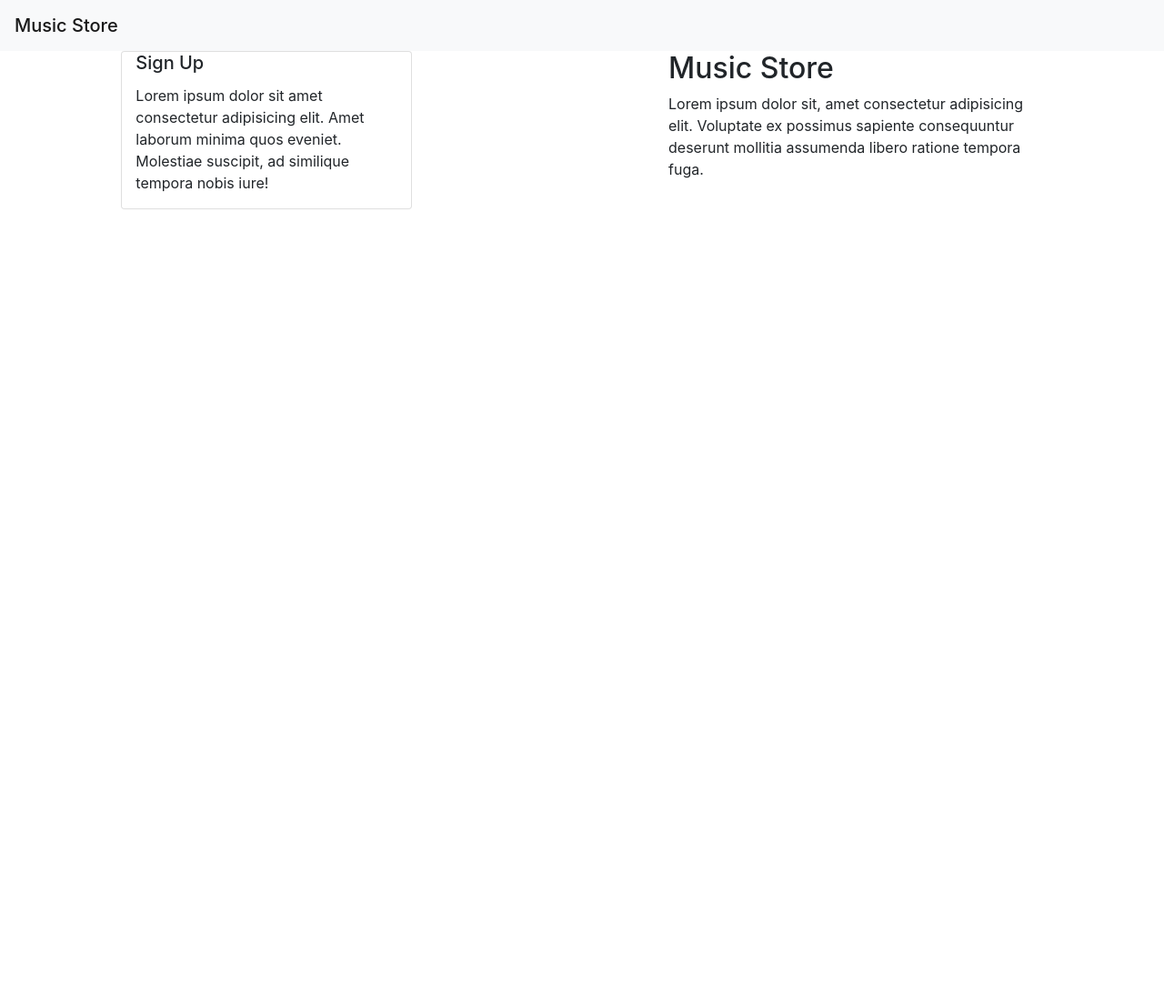
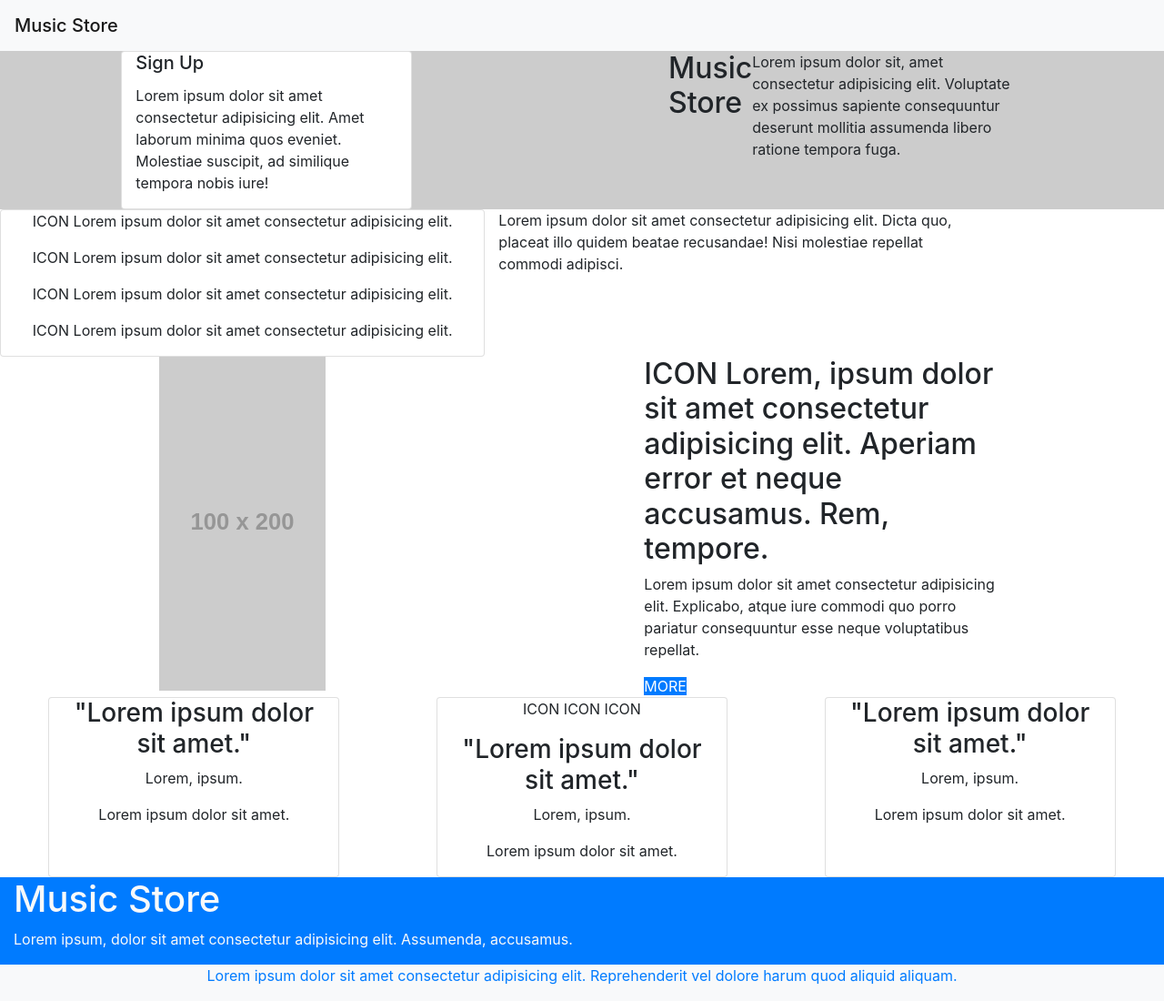
Before and after one commit to ethanboone/Checkpoint1, a plain HTML site: page index.html in a window 1280 px wide. Shown: the whole page at 91% size. Before the commit the page ends 800 px from the top, so only its background shows below. Drawn offline with nearby package versions, Linux system fonts and the light colour scheme; placeholder pictures from the web are drawn by us.

Commit message:
completed bootstrap template

```diff
--- a/index.html
+++ b/index.html
@@ -21,47 +21,64 @@
     <main>
         <div class="container-fluid">
             <div class="row background-image justify-content-around">
-                <div class="col-12 col-md-3 card d-flex">
+                <div class="col-10 col-md-3 card d-flex">
                     <h5 class="card-title">Sign Up</h5>
                     <p>Lorem ipsum dolor sit amet consectetur adipisicing elit. Amet laborum minima quos eveniet.
                         Molestiae suscipit, ad similique tempora nobis iure!</p>
                 </div>
 
-                <div class="col-4 s-flex">
+                <div class="col-10 col-md-4 d-md-flex d-none">
                     <h2>Music Store</h2>
                     <p>Lorem ipsum dolor sit, amet consectetur adipisicing elit. Voluptate ex possimus sapiente
                         consequuntur deserunt mollitia assumenda libero ratione tempora fuga.</p>
                 </div>
             </div>
             <div class="row">
-                <div class="col">
-
+                <div class="col-12 col-md-5 d-flex order-sm-1">
+                    <h2></h2>
+                    <p>Lorem ipsum dolor sit amet consectetur adipisicing elit. Dicta quo, placeat illo quidem beatae
+                        recusandae! Nisi molestiae repellat commodi adipisci.</p>
                 </div>
 
-                <div class="col">
+                <div class="col-12 col-md-5 d-flex flex-column text-center card">
+                    <p>ICON Lorem ipsum dolor sit amet consectetur adipisicing elit.</p>
+                    <p>ICON Lorem ipsum dolor sit amet consectetur adipisicing elit.</p>
+                    <p>ICON Lorem ipsum dolor sit amet consectetur adipisicing elit.</p>
+                    <p>ICON Lorem ipsum dolor sit amet consectetur adipisicing elit.</p>
+                </div>
+            </div>
+            <div class="row justify-content-around">
+                <div class="col-12 col-md-2 image-fluid">
+                    <img src="//placehold.it/100x200" class="w-100" alt="">
+                </div>
+
+                <div class="col-12 col-md-4">
+                    <h2>ICON Lorem, ipsum dolor sit amet consectetur adipisicing elit. Aperiam error et neque accusamus.
+                        Rem, tempore.</h2>
+                    <p>Lorem ipsum dolor sit amet consectetur adipisicing elit. Explicabo, atque iure commodi quo porro
+                        pariatur consequuntur esse neque voluptatibus repellat. </p>
+                    <btn class="btn-primary">MORE</btn>
 
                 </div>
             </div>
-            <div class="row">
-                <div class="col">
-
+            <div class="row justify-content-around">
+                <div class="col-12 col-md-3 d-flex flex-column text-center card">
+                    <h3>"<span>Lorem ipsum dolor sit amet.</span>"</h3>
+                    <p>Lorem, ipsum.</p>
+                    <p>Lorem ipsum dolor sit amet.</p>
                 </div>
 
-                <div class="col">
-
-                </div>
-            </div>
-            <div class="row">
-                <div class="col">
-
+                <div class="col-12 col-md-3 d-flex flex-column text-center card">
+                    <p>ICON ICON ICON</p>
+                    <h3>"<span>Lorem ipsum dolor sit amet.</span>"</h3>
+                    <p>Lorem, ipsum.</p>
+                    <p>Lorem ipsum dolor sit amet.</p>
                 </div>
 
-                <div class="col">
-
-                </div>
-
-                <div class="col">
-
+                <div class="col-12 col-md-3 d-flex flex-column text-center card">
+                    <h3>"<span>Lorem ipsum dolor sit amet.</span>"</h3>
+                    <p>Lorem, ipsum.</p>
+                    <p>Lorem ipsum dolor sit amet.</p>
                 </div>
             </div>
         </div>
@@ -70,8 +87,14 @@
     <footer>
         <div class="container-fluid">
             <div class="row">
-                <div class="col"></div>
-                <div class="col"></div>
+                <div class="col-12 d-flex flex-column bg-primary text-light">
+                    <h1>Music Store</h1>
+                    <p>Lorem ipsum, dolor sit amet consectetur adipisicing elit. Assumenda, accusamus.</p>
+                </div>
+                <div class="col-12 d-flex justify-content-center bg-light text-primary">
+                    <p>Lorem ipsum dolor sit amet consectetur adipisicing elit. Reprehenderit vel dolore harum quod
+                        aliquid aliquam.</p>
+                </div>
             </div>
             <div class="row">
                 <div class="col"></div>
--- a/style.css
+++ b/style.css
@@ -0,0 +1,9 @@
+.background-image {
+    background-image: url(https:/placehold.it/300x400);
+}
+
+@media only screen and (max-width: 600px) {
+    .background-image {
+        background: #6c757d;
+    }
+}
```
